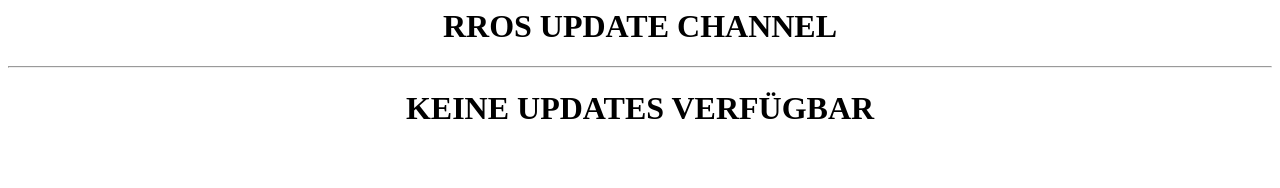
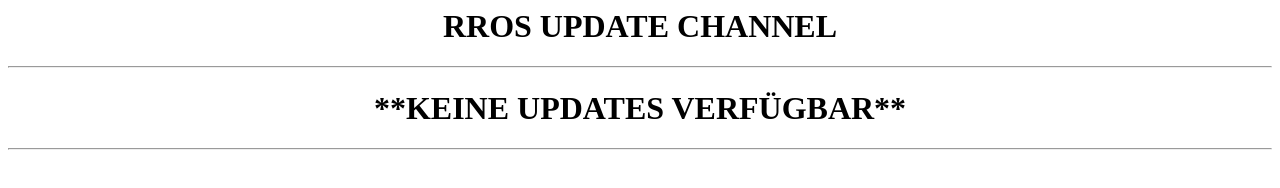
Before and after one commit to ExodusCrowley/website, a plain HTML site: page index.html in a window 1280 px wide. Drawn offline with Linux system fonts and the light colour scheme.

Commit message:
Update index.html

```diff
--- a/index.html
+++ b/index.html
@@ -1,6 +1,7 @@
 <center>
 <h1>RROS UPDATE CHANNEL</h1>
 <hr/>
-<h1>KEINE UPDATES VERFÜGBAR</h1>
+<h1>**KEINE UPDATES VERFÜGBAR**</h1>
+<hr/>
 <a href=""></a>
 </center>
```
